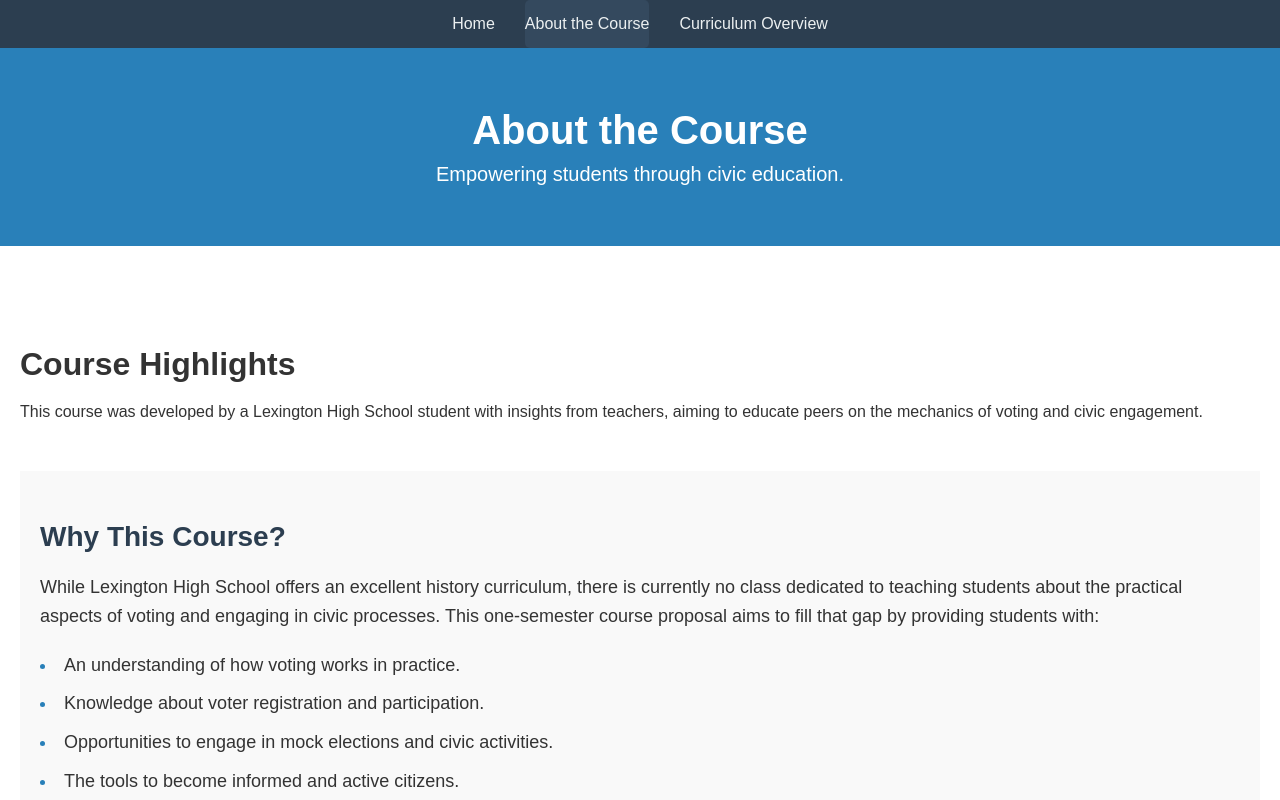
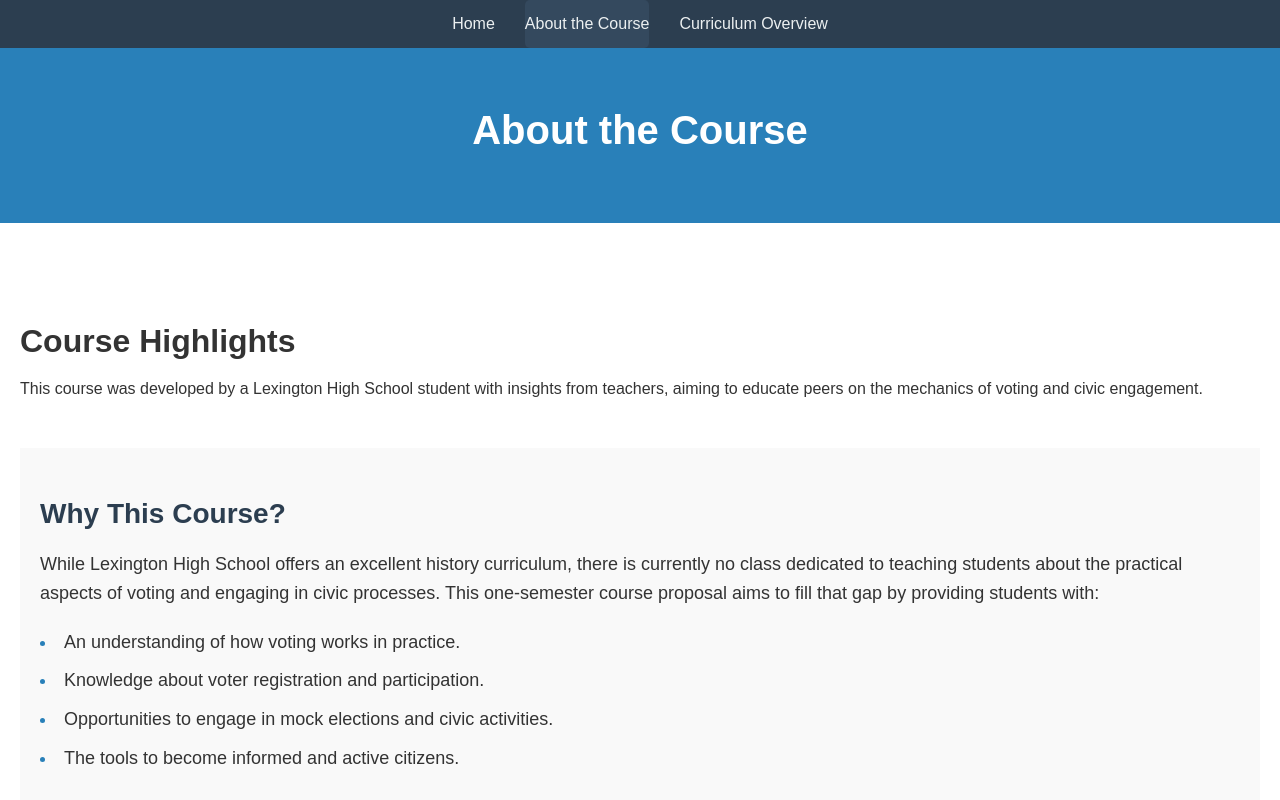
Before and after one commit to vedantsaran/LexVotingCourse, a plain HTML site: page about.html in a window 1280 px wide. Shown: the top 800 px of the page. Drawn offline with Linux system fonts and the light colour scheme.

Commit message:
Update about.html

```diff
--- a/about.html
+++ b/about.html
@@ -20,7 +20,7 @@
     <!-- Page Banner -->
     <section class="page-banner">
         <h1>About the Course</h1>
-        <p>Empowering students through civic education.</p>
+
     </section>
 
     <!-- Main Content -->
```
